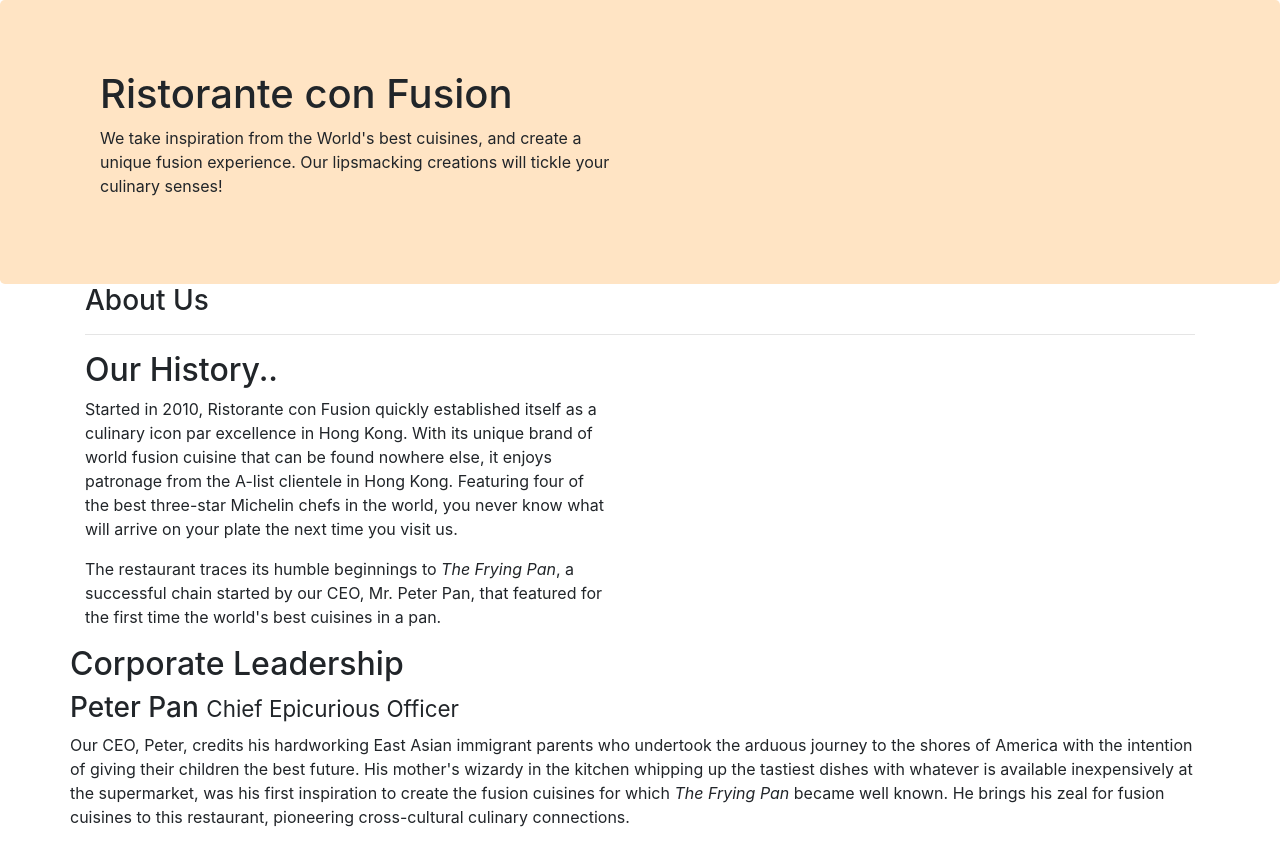
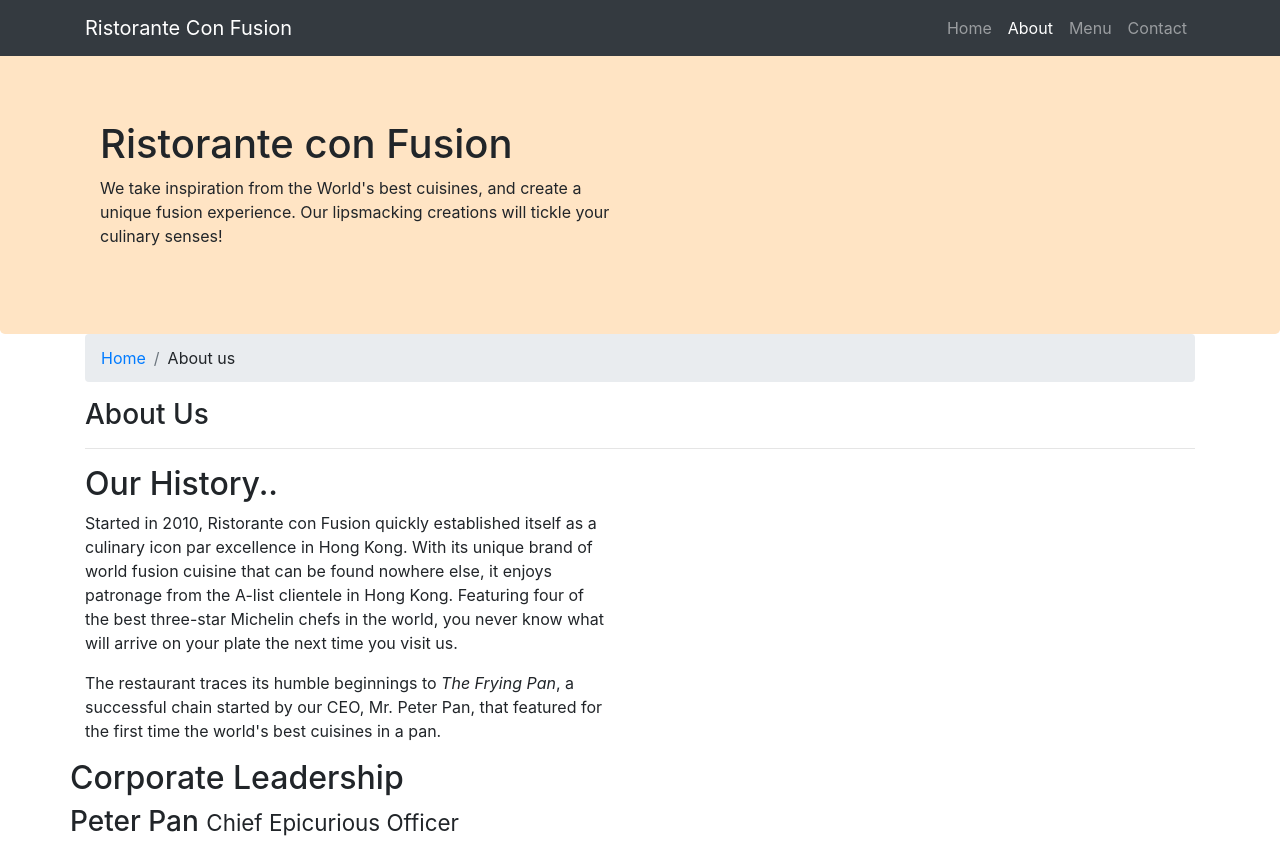
Before and after one commit to Avayabhay/Bootstrap4Course, a website: page Bootstrap4/conFusion/aboutus.html in a window 1280 px wide. Shown: the top 842 px of the page. Drawn offline with nearby package versions, Linux system fonts and the light colour scheme.

Commit message:
Adding Navbar and BreadCrumbs

```diff
--- a/Bootstrap4/conFusion/aboutus.html
+++ b/Bootstrap4/conFusion/aboutus.html
@@ -13,6 +13,24 @@
 </head>
 
 <body>
+    <nav class="navbar navbar-dark navbar-expand-sm fixed-top bg-dark">
+        <div class="container">
+
+            <div><a href="#" class="navbar-brand mr-auto"> Ristorante Con Fusion</a></div>
+            <button class="navbar-toggler" type="button" data-toggle="collapse" data-target="#navigationBar">
+                <span class="navbar-toggler-icon"></span>
+            </button>
+            <div class="collapse navbar-collapse" id="navigationBar">
+                <ul class="navbar-nav ml-auto">
+                    <li class="nav-item "><a href="index.html" class="nav-link ">Home</a></li>
+                    <li class="nav-item"><a href="#" class="nav-link active">About</a></li>
+                    <li class="nav-item"><a href="#" class="nav-link">Menu</a></li>
+                    <li class="nav-item"><a href="#" class="nav-link">Contact</a></li>
+                </ul>
+            </div>
+
+        </div>
+    </nav>
 
     <header class="jumbotron">
         <div class="container">
@@ -29,7 +47,13 @@
 
     <div class="container">
         <div class="row">
-            <div class="col-sm" >
+            <div class="col-sm-12">
+                <ol class="breadcrumb">
+                    <li class="breadcrumb-item"><a href="index.html">Home</a></li>
+                    <li class="breadcrumb-item">About us</li>
+                </ol>
+            </div>
+            <div class="col-sm-12" >
                <h3>About Us</h3>
                <hr>
             </div>
@@ -68,7 +92,7 @@
                 <div class="col-4 offset-1 col-sm-2">
                     <h5>Links</h5>
                     <ul class="list-unstyled">
-                        <li><a href="#">Home</a></li>
+                        <li><a href="index.html">Home</a></li>
                         <li><a href="#">About</a></li>
                         <li><a href="#">Menu</a></li>
                         <li><a href="#">Contact</a></li>
--- a/Bootstrap4/conFusion/css/style.css
+++ b/Bootstrap4/conFusion/css/style.css
@@ -27,3 +27,6 @@
     font-size: 80%;
     margin: 0px;
 }
+body{
+    padding: 50px 0 0 0 ;
+}
```
Also changed, not shown: Bootstrap4/conFusion/index.html (+29 -4 lines).
